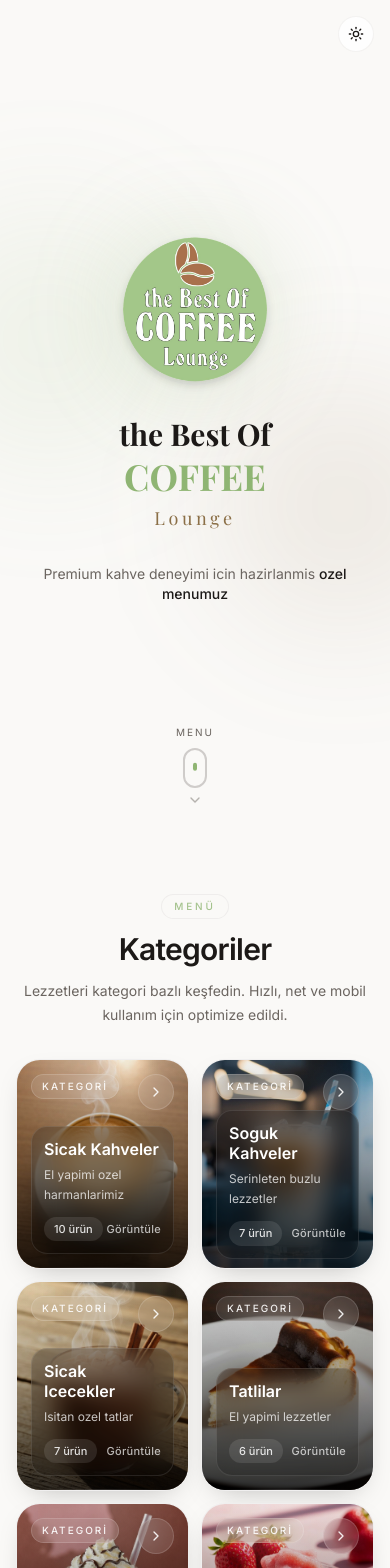
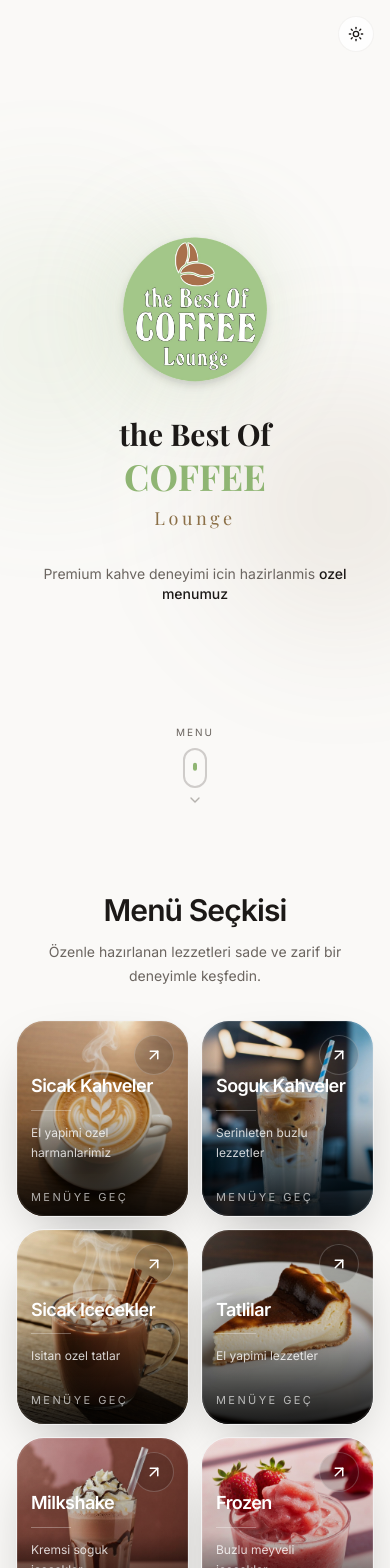
Before and after one commit to devmustafaulutas/thebestofcoffeelounge, a Next.js app: page / in a window 390 px wide. Shown: the top 1568 px of the page. Built offline with nearby package versions, Linux system fonts and the light colour scheme; a web font is replaced by a local one.

Commit message:
Menu categories style changed

```diff
--- a/components/menu/category-detail.tsx
+++ b/components/menu/category-detail.tsx
@@ -84,9 +84,6 @@ export function CategoryDetail({ category, onBack }: CategoryDetailProps) {
             <h1 className="font-serif text-xl font-bold text-foreground truncate">
               {category.name}
             </h1>
-            <p className="text-muted-foreground text-sm">
-              {category.itemCount} urun
-            </p>
           </div>
         </div>
       </header>
--- a/components/menu/category-grid.tsx
+++ b/components/menu/category-grid.tsx
@@ -2,10 +2,9 @@
 
 import { useEffect, useRef } from "react"
 import Image from "next/image"
-import { ChevronRight } from "lucide-react"
+import { ArrowUpRight } from "lucide-react"
 import { gsap } from "@/components/gsap-provider"
 import { menuCategories, type MenuCategory } from "@/lib/menu-data"
-import { cn } from "@/lib/utils"
 
 interface CategoryGridProps {
   onCategorySelect: (category: MenuCategory) => void
@@ -21,11 +20,11 @@ export function CategoryGrid({ onCategorySelect }: CategoryGridProps) {
       if (headerRef.current) {
         gsap.fromTo(
           headerRef.current,
-          { opacity: 0, y: 28 },
+          { opacity: 0, y: 24 },
           {
             opacity: 1,
             y: 0,
-            duration: 0.8,
+            duration: 0.9,
             ease: "power3.out",
             scrollTrigger: {
               trigger: headerRef.current,
@@ -43,19 +42,19 @@ export function CategoryGrid({ onCategorySelect }: CategoryGridProps) {
           validCards,
           {
             opacity: 0,
-            y: 36,
-            scale: 0.96,
+            y: 42,
+            scale: 0.965,
           },
           {
             opacity: 1,
             y: 0,
             scale: 1,
-            duration: 0.7,
+            duration: 0.85,
             ease: "power3.out",
             stagger: 0.08,
             scrollTrigger: {
               trigger: sectionRef.current,
-              start: "top 80%",
+              start: "top 78%",
               once: true,
             },
           }
@@ -67,18 +66,17 @@ export function CategoryGrid({ onCategorySelect }: CategoryGridProps) {
   }, [])
 
   const handleCardClick = (category: MenuCategory, card: HTMLButtonElement) => {
-    gsap.to(card, {
-      scale: 0.97,
+    gsap.timeline()
+      .to(card, {
+        scale: 0.982,
         duration: 0.12,
         ease: "power2.out",
-      onComplete: () => {
-        gsap.to(card, {
+      })
+      .to(card, {
         scale: 1,
-          duration: 0.18,
+        duration: 0.2,
         ease: "power3.out",
         onComplete: () => onCategorySelect(category),
-        })
-      },
       })
   }
 
@@ -88,21 +86,17 @@ export function CategoryGrid({ onCategorySelect }: CategoryGridProps) {
       className="relative px-4 py-12 md:px-6 md:py-20"
       aria-labelledby="menu-categories-title"
     >
-      <div className="mx-auto max-w-6xl">
-        <div ref={headerRef} className="mb-8 md:mb-12 text-center">
-          <span className="inline-flex items-center rounded-full border border-border/60 bg-background/80 px-3 py-1 text-[10px] font-medium uppercase tracking-[0.28em] text-primary/80 backdrop-blur-sm md:text-xs">
-            Menü
-          </span>
-
+      <div className="mx-auto max-w-7xl">
+        <div ref={headerRef} className="mb-8 text-center md:mb-12">
           <h2
             id="menu-categories-title"
-            className="mt-3 text-3xl font-semibold tracking-tight text-foreground md:text-5xl"
+            className="text-3xl font-semibold tracking-[-0.03em] text-foreground md:text-5xl"
           >
-            Kategoriler
+            Menü Seçkisi
           </h2>
 
-          <p className="mx-auto mt-3 max-w-xl text-sm leading-6 text-muted-foreground md:text-base">
-            Lezzetleri kategori bazlı keşfedin. Hızlı, net ve mobil kullanım için optimize edildi.
+          <p className="mx-auto mt-3 max-w-2xl text-sm leading-6 text-muted-foreground md:text-base">
+            Özenle hazırlanan lezzetleri sade ve zarif bir deneyimle keşfedin.
           </p>
         </div>
 
@@ -115,14 +109,7 @@ export function CategoryGrid({ onCategorySelect }: CategoryGridProps) {
               }}
               type="button"
               onClick={(e) => handleCardClick(category, e.currentTarget)}
-              className={cn(
-                "group relative overflow-hidden rounded-3xl border border-border/60 bg-card text-left",
-                "aspect-[0.92/1] min-h-[210px] w-full",
-                "shadow-[0_10px_30px_-16px_rgba(0,0,0,0.35)]",
-                "transition-[transform,border-color,box-shadow,background-color] duration-300",
-                "active:scale-[0.985] active:border-primary/40",
-                "focus-visible:outline-none focus-visible:ring-2 focus-visible:ring-primary/40 focus-visible:ring-offset-2"
-              )}
+              className="group relative aspect-[0.88/1] overflow-hidden rounded-[1.75rem] border border-black/5 bg-card text-left shadow-[0_24px_60px_-24px_rgba(0,0,0,0.35)] transition-transform duration-300 active:scale-[0.985] focus-visible:outline-none focus-visible:ring-2 focus-visible:ring-primary/40 focus-visible:ring-offset-2 dark:border-white/10"
               aria-label={`${category.name} kategorisini aç`}
             >
               <div className="absolute inset-0">
@@ -136,44 +123,37 @@ export function CategoryGrid({ onCategorySelect }: CategoryGridProps) {
                 />
               </div>
 
-              <div className="absolute inset-0 bg-gradient-to-t from-black/80 via-black/35 to-black/5" />
-              <div className="absolute inset-0 bg-[radial-gradient(circle_at_top,rgba(255,255,255,0.18),transparent_38%)] opacity-80" />
+              <div className="absolute inset-0 bg-gradient-to-t from-black/72 via-black/18 to-black/6" />
+              <div className="absolute inset-x-0 bottom-0 h-[52%] bg-gradient-to-t from-black/55 via-black/22 to-transparent" />
+              <div className="absolute inset-0 bg-[radial-gradient(circle_at_top_left,rgba(255,255,255,0.14),transparent_30%)]" />
 
               <div className="relative flex h-full flex-col justify-between p-3.5 sm:p-4 md:p-5">
-                <div className="flex items-start justify-between gap-3">
-                  <div className="inline-flex rounded-full border border-white/15 bg-white/10 px-2.5 py-1 text-[10px] font-medium uppercase tracking-[0.2em] text-white/90 backdrop-blur-md sm:text-[11px]">
-                    Kategori
-                  </div>
-
-                  <div className="flex h-9 w-9 items-center justify-center rounded-full border border-white/15 bg-white/10 text-white/90 backdrop-blur-md transition-transform duration-300 group-active:scale-95 md:group-hover:translate-x-0.5">
-                    <ChevronRight className="h-4 w-4" />
+                <div className="flex justify-end">
+                  <div className="flex h-10 w-10 items-center justify-center rounded-full border border-white/20 bg-black/15 text-white transition-transform duration-300 group-active:scale-95 md:group-hover:translate-x-0.5 md:group-hover:-translate-y-0.5">
+                    <ArrowUpRight className="h-4.5 w-4.5" />
                   </div>
                 </div>
 
-                <div className="mt-auto">
-                  <div className="rounded-2xl border border-white/10 bg-black/20 p-3 backdrop-blur-md sm:p-3.5">
-                    <h3 className="line-clamp-2 text-base font-semibold leading-tight text-white sm:text-lg md:text-xl">
+                <div className="pr-2">
+                  <h3 className="text-lg font-semibold leading-tight tracking-[-0.03em] text-white drop-shadow-[0_2px_10px_rgba(0,0,0,0.35)] sm:text-xl md:text-[1.7rem]">
                     {category.name}
                   </h3>
 
-                    <p className="mt-1.5 line-clamp-2 text-xs leading-5 text-white/75 sm:text-sm">
+                  <div className="mt-3 h-px w-10 bg-white/30" />
+
+                  <p className="mt-3 line-clamp-2 max-w-[90%] text-xs leading-5 text-white/80 drop-shadow-[0_2px_8px_rgba(0,0,0,0.25)] sm:text-sm md:text-[15px] md:leading-6">
                     {category.description}
                   </p>
 
-                    <div className="mt-3 flex items-center justify-between">
-                      <span className="inline-flex rounded-full bg-white/10 px-2.5 py-1 text-[11px] font-medium text-white/85">
-                        {category.itemCount} ürün
-                      </span>
-
-                      <span className="text-[11px] font-medium tracking-wide text-white/70">
-                        Görüntüle
+                  <div className="mt-5">
+                    <span className="text-[11px] uppercase tracking-[0.22em] text-white/65 sm:text-[12px]">
+                      Menüye geç
                     </span>
                   </div>
                 </div>
               </div>
-              </div>
 
-              <div className="pointer-events-none absolute inset-x-4 bottom-0 h-px bg-gradient-to-r from-transparent via-white/20 to-transparent opacity-70" />
+              <div className="pointer-events-none absolute inset-0 rounded-[1.75rem] ring-1 ring-inset ring-white/10" />
             </button>
           ))}
         </div>
```
Lines whose indentation alone changed are shown as unchanged.
